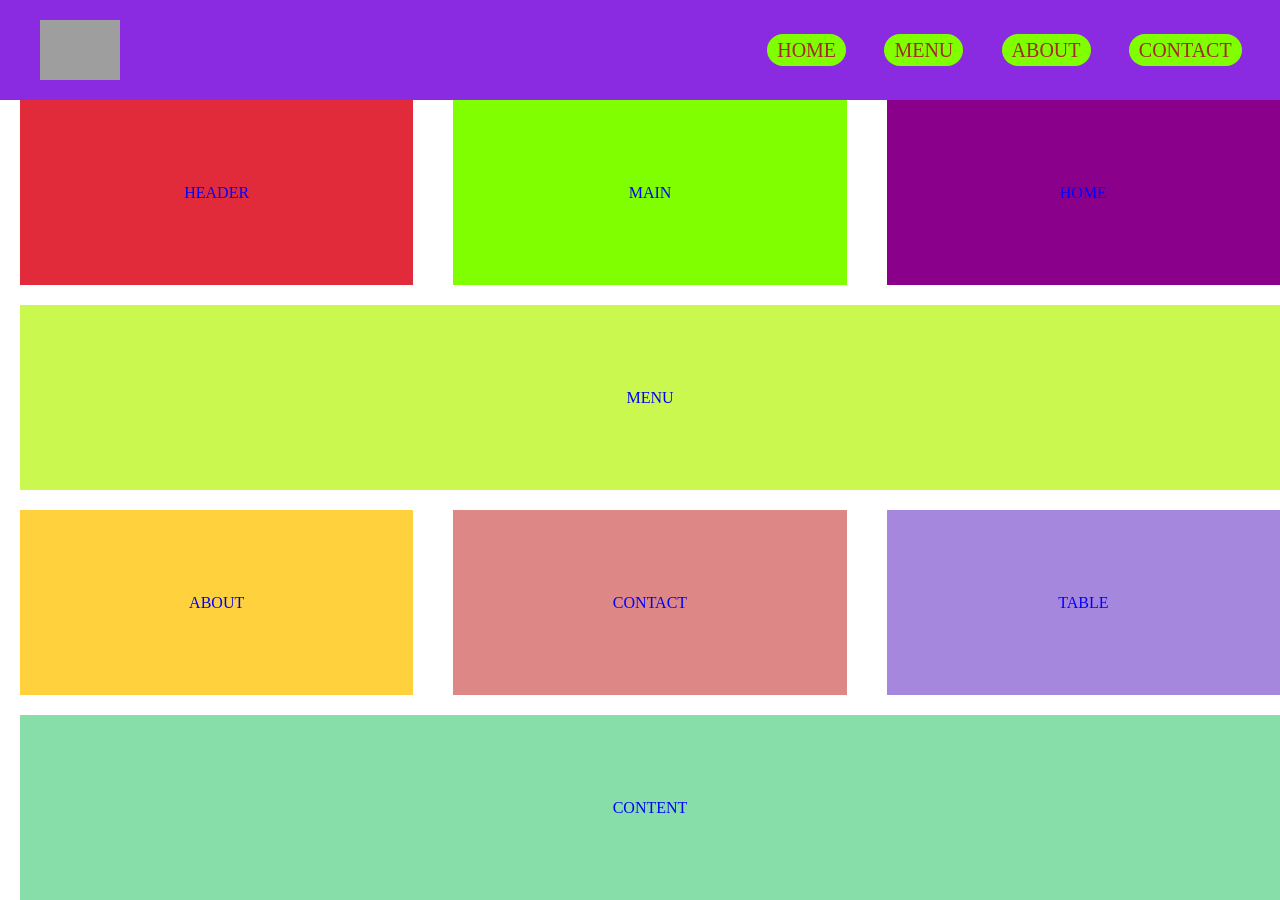
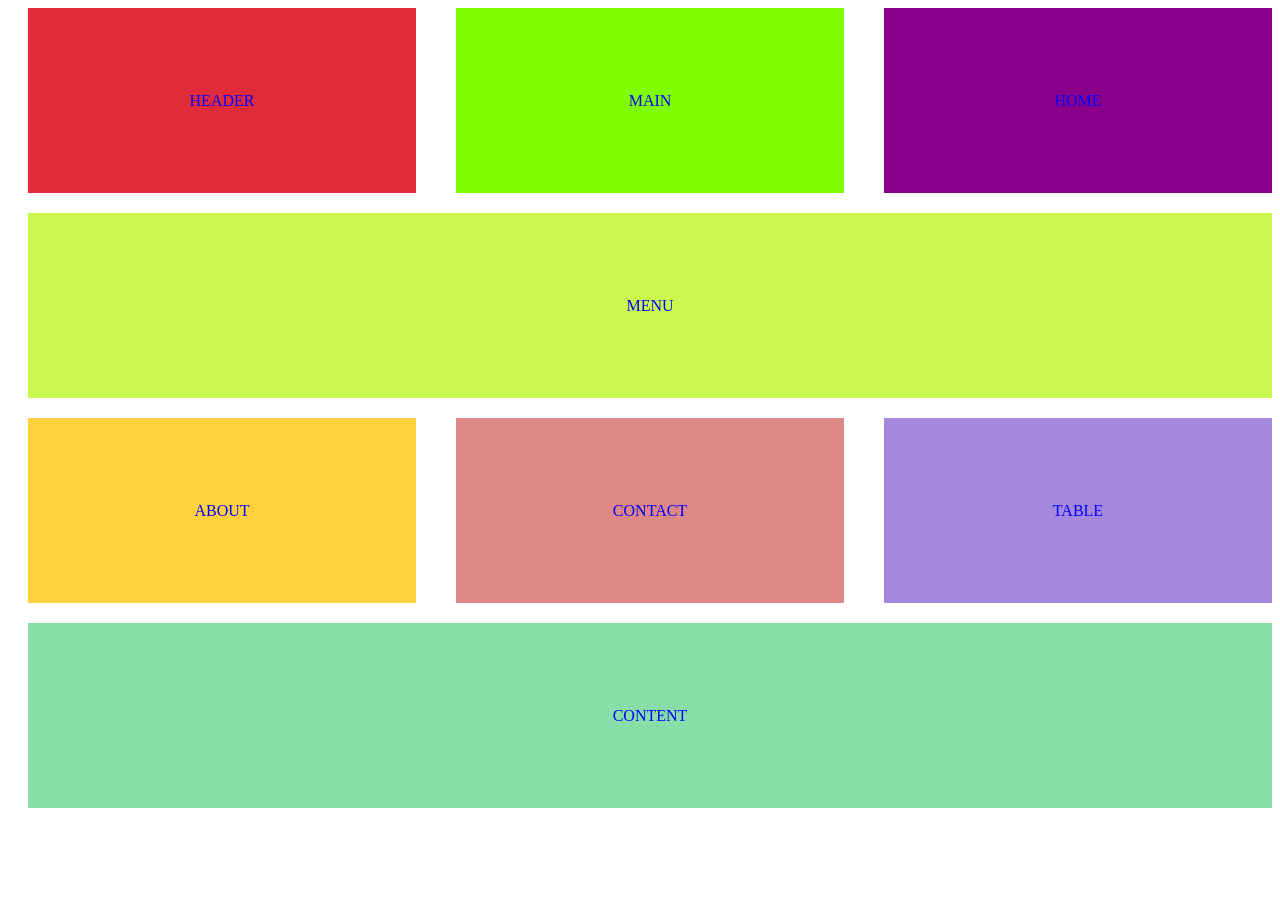
Before and after one commit to Moorthi1211/header, a plain HTML site: page index.html in a window 1280 px wide. After the commit the page ends 816 px from the top, so only its background shows below. Drawn offline with Linux system fonts and the light colour scheme; grey boxes are pictures that could not be loaded.

Commit message:
Add files via upload

```diff
--- a/index.html
+++ b/index.html
@@ -3,30 +3,10 @@
 <head>
     <meta charset="UTF-8">
     <meta name="viewport" content="width=device-width, initial-scale=1.0">
-    <title>HEADER</title>
+    <title>GRID DISPLAY</title>
     <link rel="stylesheet" href="style.css">
 </head>
 <body>
-    <header>
-        <div class="navcontainer">
-            <nav class="navbar">
-                <figure class="logo">
-                    <img src="https://images.pexels.com/photos/244206/pexels-photo-244206.jpeg?cs=srgb&dl=asphalt-auto-automobile-244206.jpg&fm=jpg" alt="">
-                </figure>
-                    <ul class="navlinks">
-                        <li><a href="">HOME</a></li>
-                        <li><a href="">MENU</a></li>
-                        <li><a href="">ABOUT</a></li>
-                        <li><a href="">CONTACT</a></li>
-
-
-
-                    </ul>
-
-            </nav>
-
-        </div>
-    </header>
 
 <main class="cont">
     <div class="box box1">HEADER</div>
--- a/style.css
+++ b/style.css
@@ -1,61 +1,4 @@
-*{
-    margin: 0;
-    padding: 0;
-    box-sizing: border-box;
-}
-header{
-    background-color: aqua;
-    width: 100%;
-    height: 100px;
-}
-.navcontainer{
 
-    width: 100%;
-    height: 100px;
-    background-color: blue;
-}
-.logo img{
-    height: 60%;
-
-}
-.navbar{
-    background-color: blueviolet;
-    width: 100%;
-    height: 100px;
-    display: flex;
-    justify-content: space-between;
-    align-items: center;
-}
-.logo{
-    display: flex;
-    width: 100%;
-    height: 100px;
-    align-items: center;
-    margin-left: 40px;
-}
-.navlinks li{
-    list-style-type: none;
-}
-.navlinks li a{
-    text-decoration: none;
-    font-size: 20px;
-    color: brown;
-    background-color: chartreuse;
-    padding: 5px 10px;
-    border-radius: 30px;
-
-}
-.navlinks{
-    width: 80%;
-    display: flex;
-    justify-content:space-evenly;
-    align-items: center;
-
-}
-.navlinks li a:hover{
-    background-color: blanchedalmond;
-    color: chocolate;
-}
 .cont{
     display: grid;
     grid-template-columns: 1fr 1fr 1fr;
```
